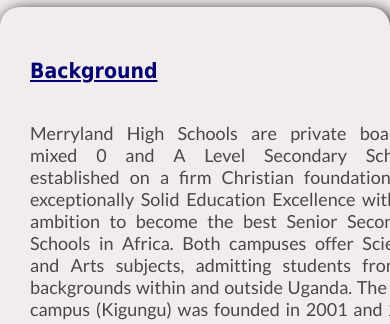
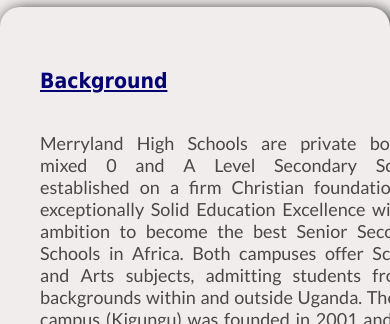
Before and after one commit to Thierry256-dev/myprojects, a plain HTML site: page about-us.html in a window 390 px wide. Shown: the part 520-844 px from the top of the page. Drawn offline with Linux system fonts and the light colour scheme.

Commit message:
Update about-us.css

```diff
--- a/styles/about-us.css
+++ b/styles/about-us.css
@@ -34,7 +34,7 @@ header{
   color: rgb(73, 71, 71);
 }
 .about-info-1 h3{
-  font-family: tahoma;
+  font-family: tahoma, Times New Roman;
   color: rgb(5, 3, 114);
   text-decoration: underline;
 }
@@ -42,6 +42,7 @@ header{
   .about-info-1{
     flex-direction: column;
     width: 100%;
+    padding: 10px;
   }
 }
 @media (min-width: 1000px) {
```
